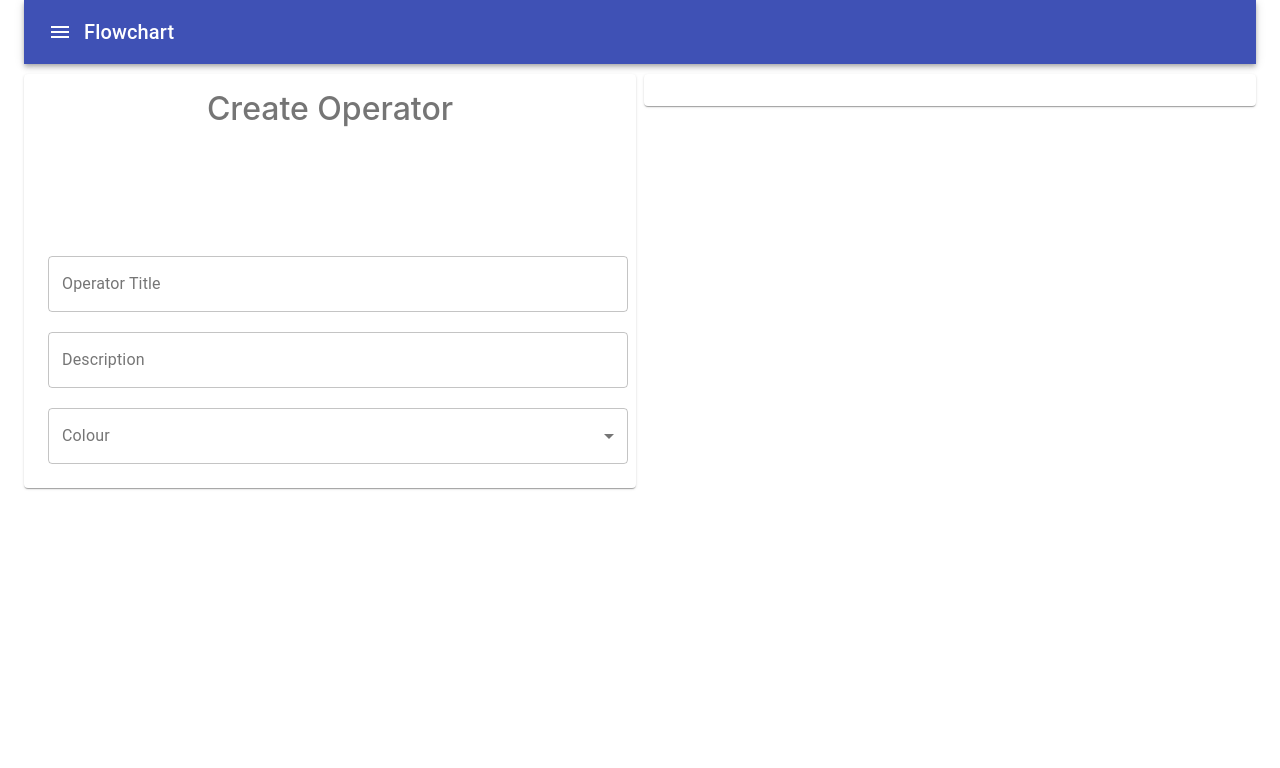
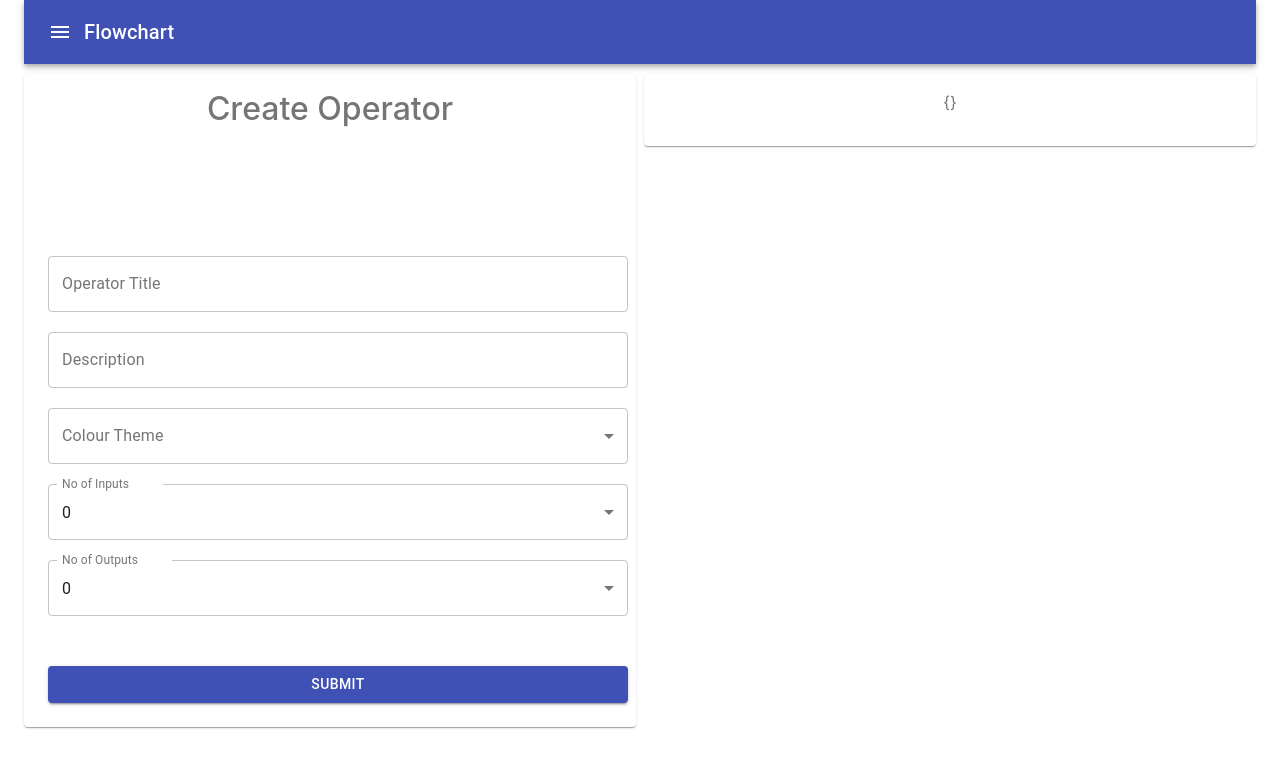
Before and after one commit to JameskuttySebastian/FlowChart, a React (Create React App) app in the folder client/: page / in a window 1280 px wide. Shown: the top 768 px of the page. Built offline with nearby package versions, Linux system fonts and the light colour scheme; the HTML template or start-up script is replaced by a standard one.

Commit message:
added input and output no selectors

```diff
--- a/client/src/components/Operator.js
+++ b/client/src/components/Operator.js
@@ -1,8 +1,8 @@
-import React, { useState } from "react";
+import React, { useState, useContext } from "react";
 import { makeStyles } from '@material-ui/core/styles';
 import Grid from "@material-ui/core/Grid";
 import Paper from '@material-ui/core/Paper';
-
+import CreateOperatorContext from "../utils/context/CreateOperatorContext";
 
 const useStyles = makeStyles((theme) => ({
     paper: {
@@ -13,11 +13,15 @@ const useStyles = makeStyles((theme) => ({
 }));
 
 function Operator() {
+    const { operator } = useContext(CreateOperatorContext);
     const classes = useStyles();
     return (
         <React.Fragment>
                     <Grid item md={6} sm={12} xs={12}>
                         <Paper className={classes.paper}>
+
+                            <p>{JSON.stringify(operator)}</p>
+                            {console.log(operator)     }
 
                         </Paper>
                     </Grid>
--- a/client/src/components/UIForm.js
+++ b/client/src/components/UIForm.js
@@ -2,25 +2,26 @@
 import React, { useState, useContext } from "react";
 import { useForm } from "react-hook-form";
 
-//form controls
+//form controls and styling
 import TextField from "@material-ui/core/TextField";
 import Button from "@material-ui/core/Button";
 import Select from "@material-ui/core/Select";
 import InputLabel from "@material-ui/core/InputLabel";
 import FormControl from "@material-ui/core/FormControl";
-
 import { makeStyles } from '@material-ui/core/styles';
 import Grid from "@material-ui/core/Grid";
 import Paper from '@material-ui/core/Paper';
+
+//context Hook
 import CreateOperatorContext from "../utils/context/CreateOperatorContext";
 
 const useStyles = makeStyles((theme) => ({
     root: {
         "& > *": {
-          margin: theme.spacing(1),
-          marginTop: 20,
-          display: "flex",
-          width: "100%",
+            margin: theme.spacing(1),
+            marginTop: 20,
+            display: "flex",
+            width: "100%",
         },
     },
     paper: {
@@ -33,24 +34,40 @@ const useStyles = makeStyles((theme) => ({
 
 
 function UIForm() {
+    //Hooks
     const classes = useStyles();
     const { setOperator } = useContext(CreateOperatorContext);
     const { register, handleSubmit, errors, reset } = useForm();
 
-    var inputCoutn = 0;
-    var outputCount = 0;
-
-    const addNode = (type) => {
-        console.log(type);
+    const onSubmit = (data) => {
+        setOperator(data);
+        // console.log(data);
     }
 
-    const onSubmit = (data) => {
-        console.log(data);
+    const handleNoOfInputChange = (event) => {
+        event.preventDefault();
+        let noOfInput = parseInt(event.target.value)
+        for (var i = 1; i < noOfInput; i++ ) {
+        var inputJSX = getInputOutputElement("input", i)
+            console.log(inputJSX);
+        }
     }
 
-    const handleColourThemeChange = (event) => {
+    const handleNoOfOutputChange = (event) => {
+        event.preventDefault();
         console.log(event.target.value);
     }
+
+    const getInputOutputElement = (type, slNo) => { return (
+                            <TextField
+                            id={type + "_" + slNo}
+                            variant="outlined"
+                            label={type.charAt(0).toUpperCase() + "Name"}
+                            type="text"
+                            name={type + "_" + slNo}
+                            inputRef={register({ required: true, minLength: 2, maxLength: 12 })}
+                        />
+                        )}
 
     return (
         <React.Fragment>
@@ -68,7 +85,7 @@ function UIForm() {
                             label="Operator Title"
                             type="text"
                             name="title"
-                            inputRef={register({ required: true, minLength: 4 })}
+                            inputRef={register({ required: true, minLength: 2 })}
                         />
                         <TextField
                             id="description"
@@ -80,14 +97,13 @@ function UIForm() {
 
                         <FormControl variant="outlined" className={classes.formControl}>
                             <InputLabel>
-                                Colour
+                                Colour Theme
                             </InputLabel>
                             <Select
                                 native
                                 label="Colour Theme"
-                                inputRef={register}
                                 name="colour"
-                                onChange={handleColourThemeChange}
+                                inputRef={register({ required: true})}
                             >
                                 <option aria-label="None" value="" />
                                 <option value="lightblue">Light Blue</option>
@@ -96,12 +112,67 @@ function UIForm() {
                                 <option value="lightcoral">Light Coral</option>
                                 <option value="lightgrey">Light Grey</option>
                                 <option value="lightsalmon">Light Salmon</option>
-                             </Select>
+                            </Select>
                         </FormControl>
 
+                        <FormControl variant="outlined" className={classes.formControl}>
+                            <InputLabel>
+                                No of Inputs
+                            </InputLabel>
+                            <Select
+                                native
+                                label="Number of Inputs"
+                                inputRef={register}
+                                name="inputs"
+                                onChange={handleNoOfInputChange}
+                            >
+                                <option value="0">0</option>
+                                <option value="1">1</option>
+                                <option value="2">2</option>
+                                <option value="3">3</option>
+                                <option value="4">4</option>
+                                <option value="5">5</option>
+                                <option value="6">6</option>
+                            </Select>
+                        </FormControl>
+
+                        <FormControl variant="outlined" className={classes.formControl}>
+                            <InputLabel>
+                                No of Outputs
+                            </InputLabel>
+                            <Select
+                                native
+                                label="Number of Outputs"
+                                inputRef={register}
+                                name="outputs"
+                                onChange={handleNoOfOutputChange}
+                            >
+                                <option value="0">0</option>
+                                <option value="1">1</option>
+                                <option value="2">2</option>
+                                <option value="3">3</option>
+                                <option value="4">4</option>
+                                <option value="5">5</option>
+                                <option value="6">6</option>
+                            </Select>
+                        </FormControl>
+
+                        {errors.name && (
+                        <h4 style={{ color: "red" }}>
+                            USER NAME NEEDS TO BE MINIMUM 4 CHARACTORS
+                        </h4>
+                        )}
+
+                        <Button
+                            type="submit"
+                            variant="contained"
+                            color="primary"
+                            name="submit"
+                            style={{ marginTop: 50 }}
+                        >
+                            SUBMIT
+                        </Button>
                     </form>
-
-
                 </Paper>
             </Grid>
         </React.Fragment>
```
